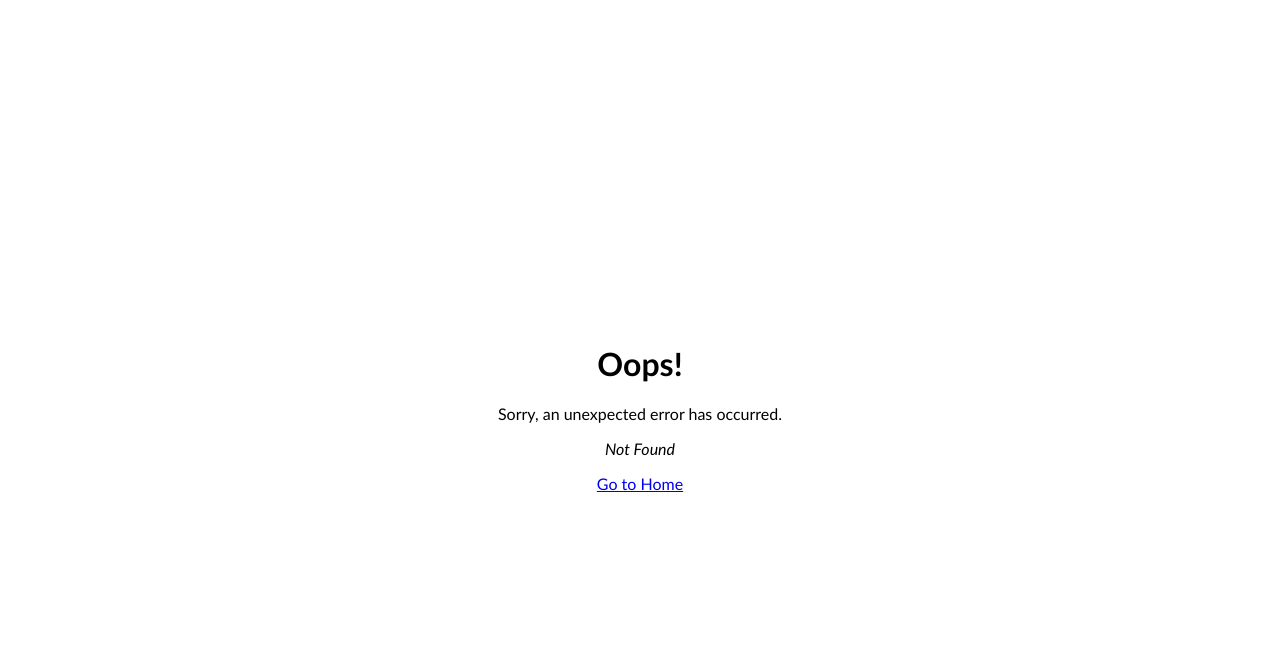
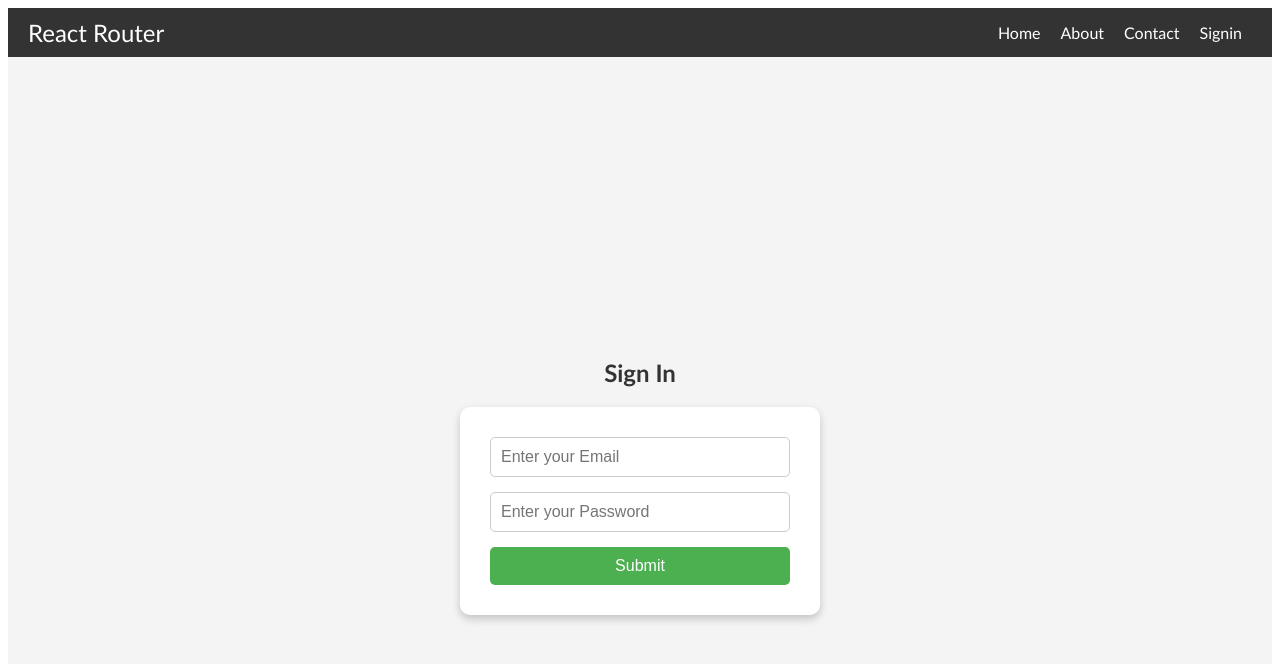
Before and after one commit to hazzaz-am/react-router-practise, a React (Vite) app: page /signout in a window 1280 px wide. Before the commit this address had no page. Shown: the top 664 px of the page. Built offline with nearby package versions, Linux system fonts and the light colour scheme.

Commit message:
add user loggedin details and store in localstorage and complete routing

```diff
--- a/src/components/ProductInfo.jsx
+++ b/src/components/ProductInfo.jsx
@@ -52,7 +52,7 @@ const ProductInfo = () => {
 					<p>
 						<strong>Description:</strong> {product?.description}
 					</p>
-					<Link to={`/products`} className="product__link">
+					<Link to={`/`} className="product__link">
 						Continue Shopping
 					</Link>
 				</article>
--- a/src/components/users/UserProfile.jsx
+++ b/src/components/users/UserProfile.jsx
@@ -1,14 +1,14 @@
-// import { useLocation } from "react-router-dom";
+import { useLocation } from "react-router-dom";
 
 const UserProfile = () => {
-	// const { state } = useLocation();
+	const { state } = useLocation();
 
 	return (
 		<div className="profile-container">
-			{/* {state ? ( */}
+			{state ? (
 				<>
 					<h2>My Profile</h2>
-					{/* <div className="profile-info">
+					<div className="profile-info">
 						<p className="profile-img">{state.img}</p>
 						<p>
 							<span className="profile-label">Short Name: {state.name}</span>{" "}
@@ -22,11 +22,11 @@ const UserProfile = () => {
 						<p>
 							<span className="profile-label">Country: {state.country}</span>{" "}
 						</p>
-					</div> */}
+					</div>
 				</>
-			{/* ) : (
+			) : (
 				<p>No Profile Found</p>
-			)} */}
+			)}
 		</div>
 	);
 };
--- a/src/layout/Header.jsx
+++ b/src/layout/Header.jsx
@@ -1,7 +1,23 @@
+import { useEffect, useState } from "react";
 import { Toaster } from "react-hot-toast";
 import { Link, Outlet } from "react-router-dom";
 
 const Header = () => {
+	const [isLoggedIn, setIsLoggedIn] = useState(false);
+
+	useEffect(() => {
+		const userData =
+			localStorage.getItem("userData") &&
+			JSON.parse(localStorage.getItem("userData"));
+
+		setIsLoggedIn(userData?.isLoggedIn);
+	}, []);
+
+	const handleSignOut = () => {
+		setIsLoggedIn(false);
+		localStorage.setItem(isLoggedIn, JSON.stringify(true));
+	};
+
 	return (
 		<>
 			<header className="navbar">
@@ -20,12 +36,18 @@ const Header = () => {
 						<li>
 							<Link to="/contact">Contact</Link>
 						</li>
-						<li>
-							<Link to="/products">Products</Link>
-						</li>
-						<li>
-							<Link to="/signin">Signin</Link>
-						</li>
+						{isLoggedIn && (
+							<li>
+								<Link to="/signout" onClick={handleSignOut}>
+									Signout
+								</Link>
+							</li>
+						)}
+						{!isLoggedIn && (
+							<li>
+								<Link to="/signin">Signin</Link>
+							</li>
+						)}
 					</ul>
 				</nav>
 			</header>
--- a/src/pages/Signin.jsx
+++ b/src/pages/Signin.jsx
@@ -30,15 +30,26 @@ const Signin = () => {
 			const secondLetter = filedValue.email[1];
 			const cutomImg = firstLetter + secondLetter;
 			toast.success("Successfully logged in");
-			navigate("/user-profile", {
-				state: {
-					name: filedValue.email.slice(0, 4),
-					email: filedValue.email,
-					city: "Add Your City",
-					country: "Bangladesh",
-					img: cutomImg,
-				},
-			});
+
+			const user = {
+				name: filedValue.email.slice(0, 4),
+				email: filedValue.email,
+				city: "Add Your City",
+				country: "Bangladesh",
+				img: cutomImg,
+				isAdmin: false,
+			};
+
+			localStorage.setItem(
+				"userData",
+				JSON.stringify({ user, isLoggedIn: true })
+			);
+
+			const path = user.isAdmin
+				? "/dashboard/admin/profile"
+				: "/dashboard/user/profile";
+
+			navigate(path, { state: user });
 		}
 	};
 
--- a/src/routes/ProtectedUser.jsx
+++ b/src/routes/ProtectedUser.jsx
@@ -2,8 +2,10 @@ import { Outlet } from "react-router-dom";
 import Signin from "../pages/Signin";
 
 const ProtectedUser = () => {
-	const isSignedin = false;
+	const userData =
+		localStorage.getItem("userData") &&
+		JSON.parse(localStorage.getItem("userData"));
 
-	return isSignedin ? <Outlet /> : <Signin />;
+	return userData?.isLoggedIn ? <Outlet /> : <Signin />;
 };
 export default ProtectedUser;
```
Also changed, not shown: src/main.jsx (+5 -6 lines).
